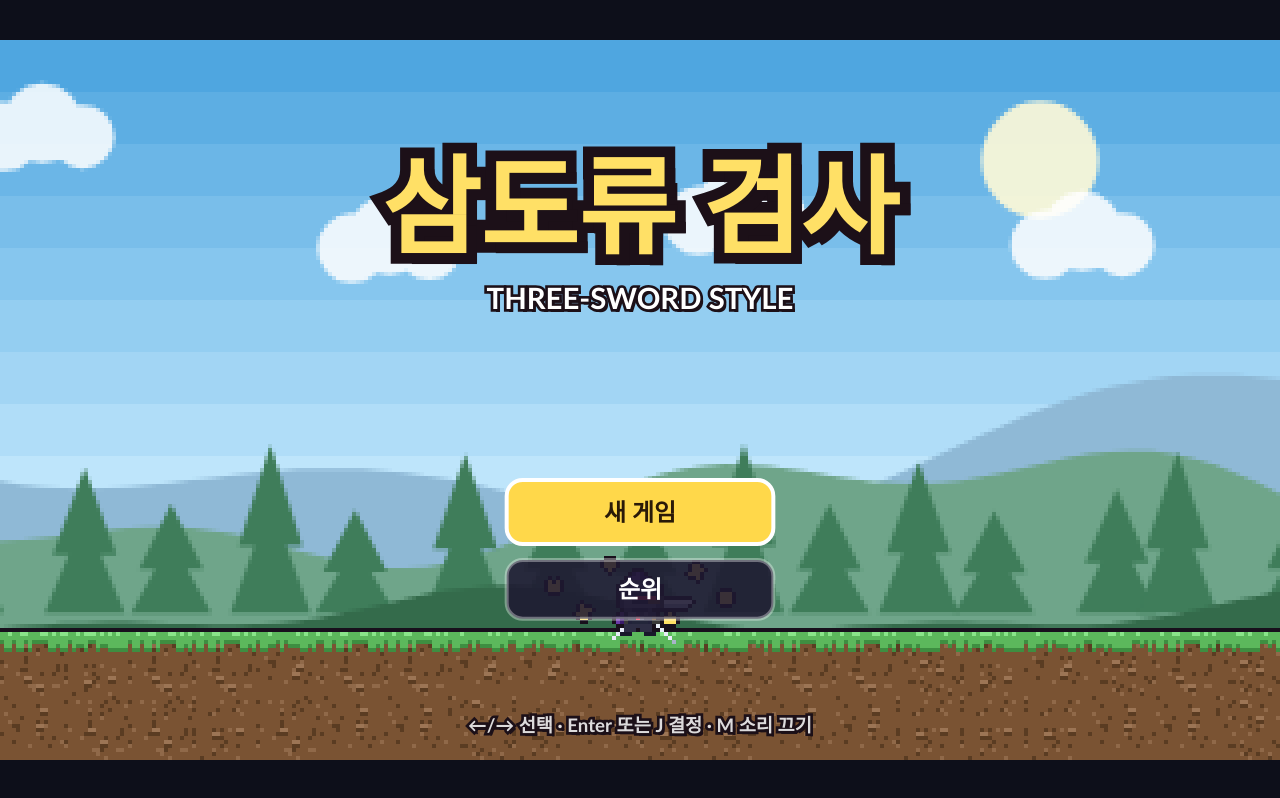
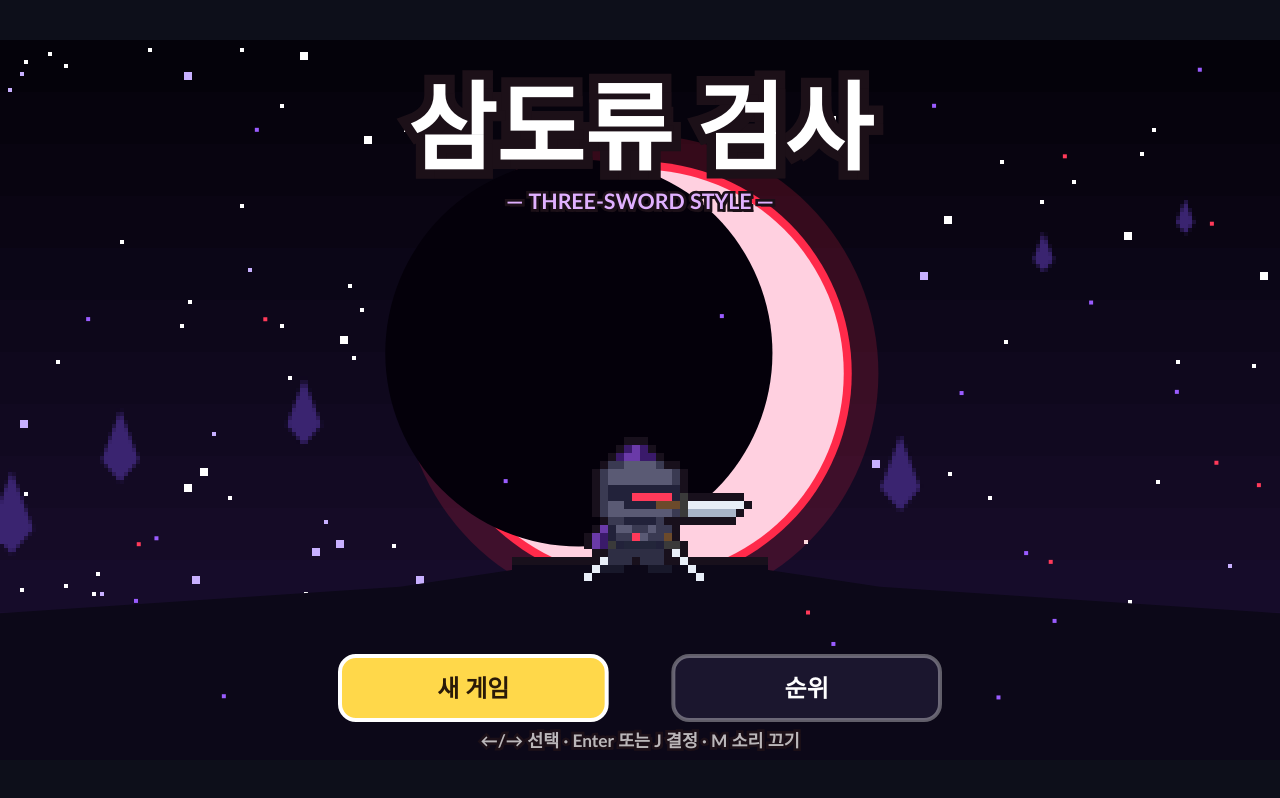
Before and after one commit to leewonyoungethan/yule, a plain HTML site: page knight.html in a window 1280 px wide. Drawn offline with Linux system fonts and the light colour scheme; animation ran at ten frames a second.

Commit message:
삼도류 검사: chiptune BGM, combo counter, new title screen
Co-Authored-By: Claude Opus 5.5 <noreply@anthropic.com>
Claude-Session: https://claude.ai/code/session_01PK4uNEok7dgN112CxziGVZ

```diff
--- a/knight.html
+++ b/knight.html
@@ -147,6 +147,40 @@ const SFX={
   thrust:()=>{noise(0.12,0.07,2500);tone(180,0.1,'square',0.03,200);},
 };
 function sfx(n){try{SFX[n]&&SFX[n]();}catch(e){}}
+// ----- 배경음악: 월드마다 다른 칩튠을 코드로 만들어 연주해요 -----
+const MUS={id:null,next:0,step:0,gain:null,nbuf:null};
+function musInit(){if(MUS.gain||!AC)return;MUS.gain=AC.createGain();MUS.gain.gain.value=0.55;MUS.gain.connect(AC.destination);
+  const n=AC.sampleRate*0.3|0;MUS.nbuf=AC.createBuffer(1,n,AC.sampleRate);const d=MUS.nbuf.getChannelData(0);for(let i=0;i<n;i++)d[i]=Math.random()*2-1;}
+function mNote(f,t,d,type,v){const o=AC.createOscillator(),g=AC.createGain();o.type=type;o.frequency.setValueAtTime(f,t);g.gain.setValueAtTime(0.0001,t);g.gain.linearRampToValueAtTime(v,t+0.01);g.gain.exponentialRampToValueAtTime(0.0001,t+d);o.connect(g);g.connect(MUS.gain);o.start(t);o.stop(t+d+0.02);}
+function mNoise(t,d,v,f){const s=AC.createBufferSource(),g=AC.createGain(),fl=AC.createBiquadFilter();fl.type=f>3000?'highpass':'lowpass';fl.frequency.value=f;s.buffer=MUS.nbuf;g.gain.setValueAtTime(v,t);g.gain.exponentialRampToValueAtTime(0.0001,t+d);s.connect(fl);fl.connect(g);g.connect(MUS.gain);s.start(t);s.stop(t+d+0.02);}
+const SONG_CACHE={};
+function song(id){
+  if(SONG_CACHE[id])return SONG_CACHE[id];
+  const R=rng([...id].reduce((a,c)=>a*31+c.charCodeAt(0),7)),boss=id==='boss'||id==='final',calm=id==='shop'||id==='title';
+  const w=+(id.slice(1))||0,root=calm?110:boss?98:[0,110,98,116.5,123.5,92.5,103.8,87.3,130.8,82.4,73.4][w]||110;
+  const scale=calm?[0,2,4,7,9,12,14,16]:boss?[0,1,3,5,7,8,10,12,13,15]:[0,3,5,7,10,12,15,17];
+  const prog=calm?[0,-3,5,-5]:boss?[0,1,-2,-4]:[[0,-4,-2,-5],[0,5,3,-2],[0,-2,-4,-5]][w%3];
+  const mel=[];for(let i=0;i<64;i++)mel.push(R()<(calm?0.35:0.55)?scale[Math.floor(R()*scale.length)]:null);
+  return SONG_CACHE[id]={root,prog,mel,dt:calm?0.16:boss?0.105:0.125,boss,calm,id};
+}
+function musicId(){if(state==='title'||state==='rank'||state==='victory')return'title';if(state==='shop')return'shop';if(!stage)return null;if(stage.boss)return stage.world===10?'final':'boss';return'w'+stage.world;}
+function musicTick(){
+  if(!AC||AC.state!=='running')return;musInit();
+  MUS.gain.gain.value=muted?0:(state==='pause'?0.2:0.55);
+  const id=musicId();if(!id)return;
+  if(id!==MUS.id){MUS.id=id;MUS.step=0;MUS.next=AC.currentTime+0.08;}
+  const S=song(id);
+  if(MUS.next<AC.currentTime-0.5)MUS.next=AC.currentTime+0.05;
+  while(MUS.next<AC.currentTime+0.15){
+    const st=MUS.step%64,bar=Math.floor(st/16),b=st%16,t=MUS.next,r=S.root*Math.pow(2,S.prog[bar]/12),f=x=>r*Math.pow(2,x/12);
+    if(b%4===0)mNote(r/2,t,S.dt*3,'triangle',S.calm?0.09:0.13);
+    if(!S.calm&&(b===6||b===14))mNote(r,t,S.dt*1.5,'triangle',0.08);
+    const arp=[0,7,12,S.boss?13:15][b%4];if(b%2===0||S.boss)mNote(f(arp)*2,t,S.dt*0.9,'square',S.calm?0.015:0.02);
+    const m=S.mel[st];if(m!=null&&b%2===0)mNote(f(m)*2,t,S.dt*(S.calm?3:2.2),S.boss?'sawtooth':'square',S.calm?0.03:0.028);
+    if(!S.calm){if(b===0||b===8||(S.boss&&b===10))mNoise(t,0.12,0.25,180);if(b===4||b===12)mNoise(t,0.1,0.12,2400);if(b%2===1)mNoise(t,0.03,0.04,6000);}
+    MUS.step++;MUS.next+=S.dt;
+  }
+}
 
 // ================= 스테이지 =================
 function mk(w,h){
@@ -770,6 +804,8 @@ function explodeAt(x,y,dmg){burst(x,y,22,'#ff8a4a',260,0.45,4);burst(x,y,10,'#ff
 // ================= 필살기 · 궁극기 =================
 const SKILLS={1:{name:'삼검 돌파',cd:6},2:{name:'흑풍 회오리',cd:10}},ULT_MAX=1500;
 let cuts=[],skillBanner=null,ultFX=null;
+let hitCombo={n:0,t:0,pop:0,best:0};
+function addHitCombo(){hitCombo.n=hitCombo.t>0?hitCombo.n+1:1;hitCombo.t=1.4;hitCombo.pop=0.15;if(hitCombo.n>=10)addUlt(2);}
 function addUlt(n){if(ultFX||!G)return;const was=(G.ult||0)>=ULT_MAX;G.ult=Math.min(ULT_MAX,(G.ult||0)+n);if(!was&&G.ult>=ULT_MAX){sfx('clear');ftext(P.x+P.w/2,P.y-30,'궁극기 준비!','#e0b0ff',16);}}
 function startSkill(p,n){
   p.skill=n;p.skT=0;p.atkT=0;p.dashT=0;p.vx=0;p.skHits=new Set();p.skTick=0;p.skX=p.x+p.w/2;p.skDone=false;
@@ -785,7 +821,7 @@ function updSkill(p,dt){
       const box={x:Math.min(p.skX,cx)-20,y:p.y-14,w:Math.abs(cx-p.skX)+40,h:p.h+28};for(const e of enemies)if(!e.dead&&ov(box,e))p.skHits.add(e);}
     else if(t<0.82){p.vx=0;p.vy=0;
       if(!p.skDone&&t>0.74){p.skDone=true;shake=14;freeze=0.12;sfx('slam');sfx('kill');
-        for(const e of p.skHits)if(!e.dead){cuts.push({x:e.x+e.w/2,y:e.y+e.h/2,t:0});sparks.push({x:e.x+e.w/2,y:e.y+e.h/2,t:0,big:true});addUlt(p.dmg);hitEnemy(e,p.dmg*4,p.face,420);}
+        for(const e of p.skHits)if(!e.dead){addHitCombo();cuts.push({x:e.x+e.w/2,y:e.y+e.h/2,t:0});sparks.push({x:e.x+e.w/2,y:e.y+e.h/2,t:0,big:true});addUlt(p.dmg);hitEnemy(e,p.dmg*4,p.face,420);}
         for(const pr of projs)if(pr.owner==='e'&&!pr.noParry&&Math.abs(pr.y+pr.h/2-cy)<50&&(pr.x-p.skX)*(pr.x-cx)<=0)pr.dead=true;}}
     else{p.skill=0;p.skDash=false;}
   }else if(p.skill===2){
@@ -793,7 +829,7 @@ function updSkill(p,dt){
     if(Math.random()<0.9)for(let k=0;k<2;k++){const a=gtime*14+k*Math.PI+Math.random(),r=rand(20,R);parts.push({x:cx+Math.cos(a)*r,y:cy+Math.sin(a)*r*0.7,vx:-Math.sin(a)*300,vy:Math.cos(a)*200-60,life:0.3,max:0.3,col:k?'#3a1a6a':'#c07aff',size:4,grav:0});}
     for(const e of enemies)if(!e.dead&&e.type!=='boss'){const dx=cx-(e.x+e.w/2),dy=cy-(e.y+e.h/2),d=Math.hypot(dx,dy);if(d<R*1.6&&d>10){e.x+=dx/d*160*dt;if(e.fly)e.y+=dy/d*160*dt;}}
     for(const pr of projs)if(pr.owner==='e'&&!pr.noParry&&Math.hypot(pr.x+pr.w/2-cx,pr.y+pr.h/2-cy)<R)pr.dead=true;
-    if(p.skTick<=0&&t<1.25){p.skTick=0.14;sfx('swing2');for(const e of enemies)if(!e.dead&&Math.hypot(e.x+e.w/2-cx,e.y+e.h/2-cy)<R){addUlt(p.dmg);sparks.push({x:e.x+e.w/2+rand(-8,8),y:e.y+e.h/2+rand(-8,8),t:0});hitEnemy(e,p.dmg,e.x+e.w/2>cx?1:-1,40);}}
+    if(p.skTick<=0&&t<1.25){p.skTick=0.14;sfx('swing2');for(const e of enemies)if(!e.dead&&Math.hypot(e.x+e.w/2-cx,e.y+e.h/2-cy)<R){addHitCombo();addUlt(p.dmg);sparks.push({x:e.x+e.w/2+rand(-8,8),y:e.y+e.h/2+rand(-8,8),t:0});hitEnemy(e,p.dmg,e.x+e.w/2>cx?1:-1,40);}}
     if(t>=1.3&&!p.skDone){p.skDone=true;shake=12;sfx('slam');burst(cx,cy,40,'#c07aff',420,0.6,4,0);for(const e of enemies)if(!e.dead&&Math.hypot(e.x+e.w/2-cx,e.y+e.h/2-cy)<R*1.3){hitEnemy(e,p.dmg*2,e.x+e.w/2>cx?1:-1,420);}}
     if(t>1.45)p.skill=0;
   }
@@ -822,6 +858,12 @@ function drawUltFX(){
     ctx.save();ctx.lineCap='round';ctx.strokeStyle='#ff2a4a';ctx.lineWidth=th+8;ctx.beginPath();ctx.moveTo(-20,y0);ctx.lineTo(-20+(W+40)*k,y0+(y1-y0)*k);ctx.stroke();
     ctx.strokeStyle='#ffffff';ctx.lineWidth=th;ctx.stroke();ctx.restore();}
   if(t>1.55&&t<1.9){ctx.fillStyle='rgba(255,255,255,'+(1-(t-1.55)/0.35)+')';ctx.fillRect(0,0,W,H);}
+}
+function drawCombo(){
+  const c=hitCombo;if(c.n<2||c.t<=0)return;const a=Math.min(1,c.t/0.4),k=1+Math.max(0,c.pop)*3;
+  ctx.globalAlpha=a;const x=W-40,y=150,col=c.n>=30?'#ff3a5a':c.n>=15?'#e0b0ff':'#ffe066';
+  ctx.save();ctx.translate(x,y);ctx.scale(k,k);txt(String(c.n),0,0,54,col,'right');ctx.restore();
+  txt('HIT',x,y+40,20,'#ffffff','right');ctx.fillStyle=col;ctx.fillRect(x-120,y+56,120*Math.min(1,c.t/1.4),4);ctx.globalAlpha=1;
 }
 function drawSkillBanner(){
   const b=skillBanner;if(!b)return;b.t+=1/60;if(b.t>1.1){skillBanner=null;return;}
@@ -916,7 +958,7 @@ function swordHits(){
   const hb=swordBox();let hitAny=false;
   for(const e of enemies)if(!e.dead&&e.lastHit!==P.atkId&&ov(hb,e)){e.lastHit=P.atkId;
     sparks.push({x:(Math.max(hb.x,e.x)+Math.min(hb.x+hb.w,e.x+e.w))/2,y:(Math.max(hb.y,e.y)+Math.min(hb.y+hb.h,e.y+e.h))/2,t:0,big:P.combo===3});
-    addUlt(P.dmg*3);hitEnemy(e,P.combo===3?Math.ceil(P.dmg*1.5):P.dmg,P.combo===4?(e.x+e.w/2>P.x+P.w/2?1:-1):P.face,P.combo>=3?380:200);hitAny=true;}
+    addHitCombo();addUlt(P.dmg*3);hitEnemy(e,P.combo===3?Math.ceil(P.dmg*1.5):P.dmg,P.combo===4?(e.x+e.w/2>P.x+P.w/2?1:-1):P.face,P.combo>=3?380:200);hitAny=true;}
   for(const c of props)if(c.type==='chest'&&!c.open&&ov(hb,c)){openChest(c);hitAny=true;}
   for(const pr of projs)if(pr.owner==="e"&&pr.kind!=="wave"&&!pr.noParry&&!pr.dead&&!(pr.delay>0)&&ov(hb,pr)){pr.dead=true;burst(pr.x+pr.w/2,pr.y+pr.h/2,8,'#fff3a0',180,0.3,2);sfx('clink');hitAny=true;}
   if(P.atkDown&&P.lastPogo!==P.atkId){
@@ -1206,10 +1248,10 @@ function setState(s){
   const B=(x,y,w,h,label,act,extra)=>buttons.push(Object.assign({x,y,w,h,label,act},extra||{}));
   if(s==='title'){
     const sv=loadSave();
-    if(sv&&sv.unlocked>0&&sv.unlocked<STAGES.length){B(380,320,200,48,'이어하기 ('+STAGES[sv.unlocked].name.split(' ')[0]+')',()=>{G=Object.assign(newGame(),sv);startStage(G.unlocked);});}
-    const hasC=sv&&sv.unlocked>0&&sv.unlocked<STAGES.length;
-    B(380,hasC?380:330,200,48,'새 게임',()=>{G=newGame();save();startStage(0);});
-    B(380,hasC?440:390,200,44,'순위',()=>{rankBack='title';setState('rank');});
+    const hasC=sv&&sv.unlocked>0&&sv.unlocked<STAGES.length,xs=hasC?[130,380,630]:[255,505];let k=0;
+    if(hasC)B(xs[k++],462,200,48,'이어하기 ('+STAGES[sv.unlocked].name.split(' ')[0]+')',()=>{G=Object.assign(newGame(),sv);startStage(G.unlocked);});
+    B(xs[k++],462,200,48,'새 게임',()=>{G=newGame();save();startStage(0);});
+    B(xs[k++],462,200,48,'순위',()=>{rankBack='title';setState('rank');});
   }else if(s==='rank'){
     if(RANK.mode==='web'){B(270,470,200,44,'돌아가기',()=>setState(rankBack));B(490,470,200,44,'이름 바꾸기',()=>{webName(true);RANK.rows=RANK.rows.slice();const me=RANK.rows.find(r=>r.id===RANK.uid);if(me)webSubmitName();});}
     else B(380,470,200,44,'돌아가기',()=>setState(rankBack));
@@ -1261,6 +1303,7 @@ function update(dt){
   gtime+=dt;stateT+=dt;
   pollPad();
   if(pressed.mute)muted=!muted;
+  try{musicTick();}catch(e){}
   if(state==='play')updPlay(dt);
   else if(state==='clear'){updWorld(dt*0.3);if(stateT>2.2)setState('shop');}
   else{if(state==='rank'&&pressed.pause){setState(rankBack);}else menuInput();}
@@ -1287,6 +1330,7 @@ function updWorld(dt){
   for(const g of ghosts)g.life-=dt;ghosts=ghosts.filter(g=>g.life>0);
   for(const k of sparks)k.t+=dt;sparks=sparks.filter(k=>k.t<0.22);
   for(const c of cuts)c.t+=dt;cuts=cuts.filter(c=>c.t<0.4);
+  hitCombo.t-=dt;hitCombo.pop-=dt;
   const focusX=(boss&&!boss.dead)?(P.x+P.w/2)*0.55+(boss.x+boss.w/2)*0.45:P.x+P.w/2+P.face*40;
   const tx=clamp(focusX-VW/2,0,Math.max(0,lvl.w*T-VW));
   const focusY=(boss&&!boss.dead)?(P.y+P.h/2)*0.6+(boss.y+boss.h/2)*0.4+VH*0.08:P.y+P.h/2;
@@ -1929,7 +1973,7 @@ function render(){
   if(state==='title'||state==='rank'){drawTitle(state==='rank');return;}
   drawWorld();
   beginMain();
-  if(state==='play'){drawBanner();drawUltFX();drawSkillBanner();}
+  if(state==='play'){drawBanner();drawCombo();drawUltFX();drawSkillBanner();}
   if(state==='pause'){dim(0.55);txt('일시정지',W/2,150,44,'#fff','center');drawButtons();}
   else if(state==='dead'){dim(0.6);txt('쓰러졌다…',W/2,190,48,'#ff8a8a','center');txt('별빛은 아직 꺼지지 않았다',W/2,245,18,'#ddd','center');drawButtons();}
   else if(state==='clear'){dim(Math.min(0.5,stateT));txt('스테이지 클리어!',W/2,H/2-30,52,'#ffe066','center');txt('+'+(G.coins-G.stageCoins0)+' 코인',W/2,H/2+30,22,'#fff','center');}
@@ -1939,18 +1983,23 @@ function render(){
 }
 function dim(a){ctx.fillStyle='rgba(8,6,16,'+a+')';ctx.fillRect(0,0,W,H);}
 function drawTitle(rank){
-  cam.x=Math.round(gtime*40/SC)*SC;beginLayer(BG,false,false);drawBG('title');
-  beginLayer(FG,true);
-  for(let tx=0;tx<VW/T;tx++)for(let ty=0;ty<3;ty++)ctx.drawImage((ty?TILES.forest.fill:TILES.forest.top)[Math.floor(hash(tx*3+ty)*4)],tx*T,296+ty*T,T,T);
-  drawKnight(VW/2,296,1,{anim:gtime,onG:true,vx:0,atkT:0});
-  for(let i=0;i<6;i++){const a=gtime*1.5+i*1.05;drawStar(VW/2+Math.cos(a)*44,276+Math.sin(a)*14,5,a,'#ffe066');}
-  pixelate(FG);blit(BG);blit(FG);
-  beginMain();
+  cam.x=Math.round(gtime*12/SC)*SC;beginLayer(BG,false,false);drawBGX(BGX.void);
+  // 기사: 작은 픽셀 레이어에 그린 뒤 크게 확대
+  beginLayer(FG,true);ctx.fillStyle='#0c0818';ctx.fillRect(0,300,VW,60);
+  drawKnight(VW/2,300,1,{anim:gtime,onG:true,vx:0,atkT:0});pixelate(FG);
+  blit(BG);beginMain();
+  const mx=W/2,my=250,r=150+Math.sin(gtime*1.5)*3;
+  ctx.fillStyle='rgba(255,42,74,0.18)';ctx.beginPath();ctx.arc(mx,my,r+26,0,7);ctx.fill();
+  ctx.fillStyle='#ff2a4a';ctx.beginPath();ctx.arc(mx,my,r+6,0,7);ctx.fill();ctx.fillStyle='#ffd0e0';ctx.beginPath();ctx.arc(mx,my,r,0,7);ctx.fill();
+  ctx.fillStyle='#04000a';ctx.beginPath();ctx.arc(mx-r*0.3,my-r*0.1,r*0.95,0,7);ctx.fill();
+  ctx.fillStyle='#0c0818';ctx.beginPath();ctx.moveTo(0,H);ctx.lineTo(0,430);ctx.lineTo(300,410);ctx.lineTo(420,392);ctx.lineTo(540,392);ctx.lineTo(660,410);ctx.lineTo(W,430);ctx.lineTo(W,H);ctx.fill();
+  const k=6;ctx.imageSmoothingEnabled=false;ctx.drawImage(FG.c,VW/2/PX-16,300/PX-26,32,28,mx-16*k,394-26*k,32*k,28*k);
+  for(let i=0;i<24;i++){const a=hash(i)*W,y=H-((gtime*(20+hash(i+3)*30)+hash(i+7)*H)%H);ctx.fillStyle=i%3?'#9a5cff':'#ff3a5a';ctx.fillRect(a,y,3,3);}
   if(rank){drawRank();flushText();return;}
-  txt('삼도류 검사',W/2,130,80,'#ffe066','center');
-  txt('THREE-SWORD STYLE',W/2,195,22,'#fff','center');
+  txt('삼도류 검사',W/2,70,72,'#ffffff','center');
+  txt('— THREE-SWORD STYLE —',W/2,122,16,'#e0b0ff','center');
   drawButtons();
-  txt(isTouch?'버튼을 눌러 시작':'←/→ 선택 · Enter 또는 J 결정 · M 소리 끄기',W/2,515,14,'rgba(255,255,255,0.85)','center');
+  txt(isTouch?'버튼을 눌러 시작':'←/→ 선택 · Enter 또는 J 결정 · M 소리 끄기',W/2,526,13,'rgba(255,255,255,0.7)','center');
   flushText();
 }
 function gearIcon(cat,i,cx,cy){
```
Also changed, not shown: 1 other file.
